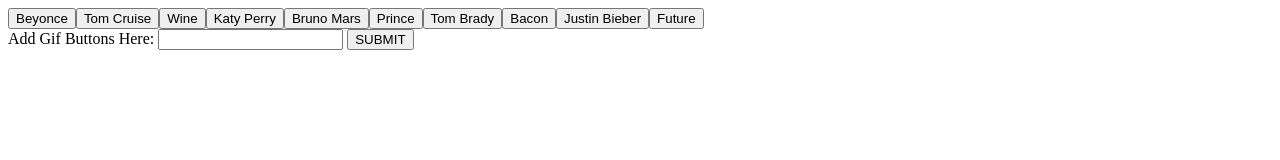
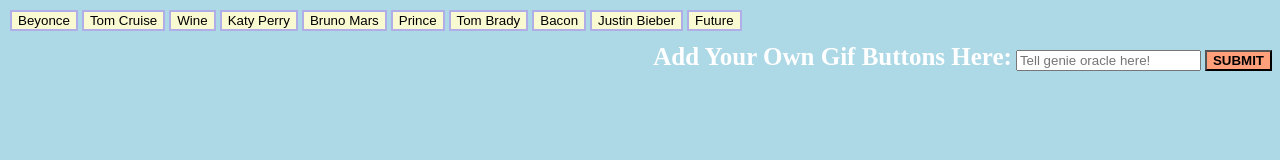
Before and after one commit to phiniezyc/Giphy_API, a plain HTML site: page index.html in a window 1280 px wide. Drawn offline with nearby package versions, Linux system fonts and the light colour scheme.

Commit message:
added some js logic and added styling to app

```diff
--- a/assets/css/style.css
+++ b/assets/css/style.css
@@ -0,0 +1,32 @@
+body {
+    background-color: lightblue;
+}
+
+#gifForm {
+    float: right;
+    margin-top: 10px;
+
+}
+
+#searchLabel {
+    color: white;
+    font-size: 25px;
+    font-weight: bold;
+}
+
+#submitButton {
+    background-color: lightsalmon;
+    font-weight: bold;
+}
+
+#gifDisplaySection {
+    color: blueviolet;
+    font-size: 20px;
+    font-weight: bold;
+}
+
+.gifButton {
+    background-color: lightgoldenrodyellow;
+    margin: 2px;
+    border: 2px solid #B1ADE6;
+}
--- a/index.html
+++ b/index.html
@@ -5,6 +5,7 @@
     <meta name="viewport" content="width=device-width, initial-scale=1.0">
     <meta http-equiv="X-UA-Compatible" content="ie=edge">
     <title>Giphy API Application</title>
+    <link rel="stylesheet" href="assets/css/style.css">
 </head>
 <body>
     <div id="buttonSection">
@@ -12,9 +13,9 @@
     </div>
 
     <form id = "gifForm">
-        <label>Add Gif Buttons Here:</label>
-        <input type="search"  id="userSearchInput">
-        <input type="button" value="SUBMIT" id="submitButton">
+        <label id="searchLabel">Add Your Own Gif Buttons Here:</label>
+        <input type="text"  id="userSearchInput" placeholder="Tell genie oracle here!">
+        <input type="submit" value="SUBMIT" id="submitButton">
     </form>
 
 
```
Also changed, not shown: assets/javascript/app.js (+0 -14 lines).
